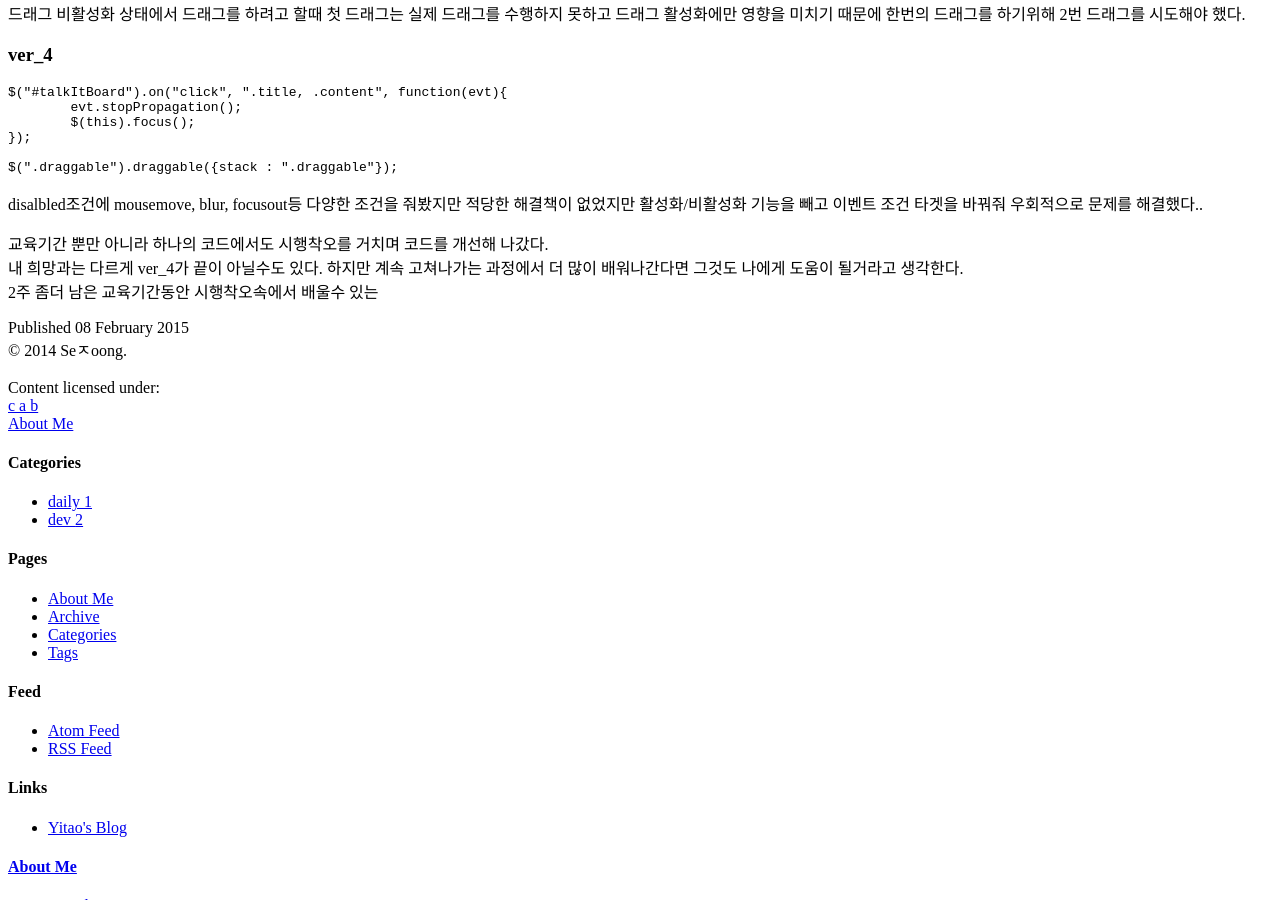
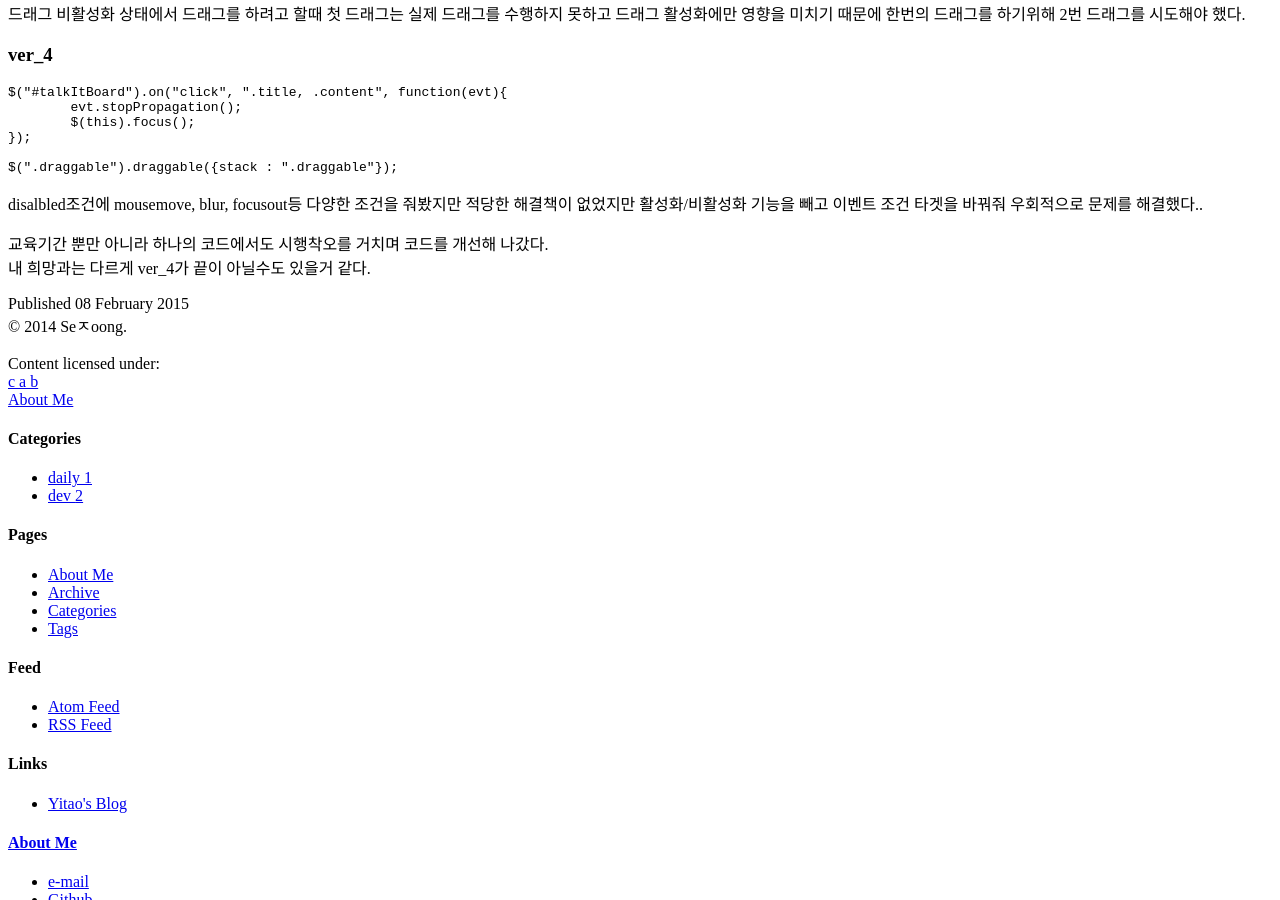
Before and after one commit to sejoong/sejoong.github.com, a Jekyll site: the page built from _posts/2015-02-08-daily_1.md, in a window 1280 px wide and 900 px high, scrolled down 1907 px. Built offline with Jekyll 4.4.1, drawn with Linux system fonts in a browser that asks for light colours; nearby versions of some CDN libraries; library files that are not in the unit come from our copies; comment, search, counter and statistics services are not loaded.

Commit message:
깨져서 다시

```diff
--- a/_posts/2015-02-08-daily_1.md
+++ b/_posts/2015-02-08-daily_1.md
@@ -117,5 +117,4 @@ jqueryui document와 구글링을 통해 이벤트에 따라 drag기능을 on/of
 disalbled조건에 mousemove, blur, focusout등 다양한 조건을 줘봤지만 적당한 해결책이 없었지만 활성화/비활성화 기능을 빼고 이벤트 조건 타겟을 바꿔줘 우회적으로 문제를 해결했다..<br>
 
 교육기간 뿐만 아니라 하나의 코드에서도 시행착오를 거치며 코드를 개선해 나갔다.<br>
-내 희망과는 다르게 ver_4가 끝이 아닐수도 있다. 하지만 계속 고쳐나가는 과정에서 더 많이 배워나간다면 그것도 나에게 도움이 될거라고 생각한다.<br>
-2주 좀더 남은 교육기간동안 시행착오속에서 배울수 있는
+내 희망과는 다르게 ver_4가 끝이 아닐수도 있을거 같다.<br>
```
